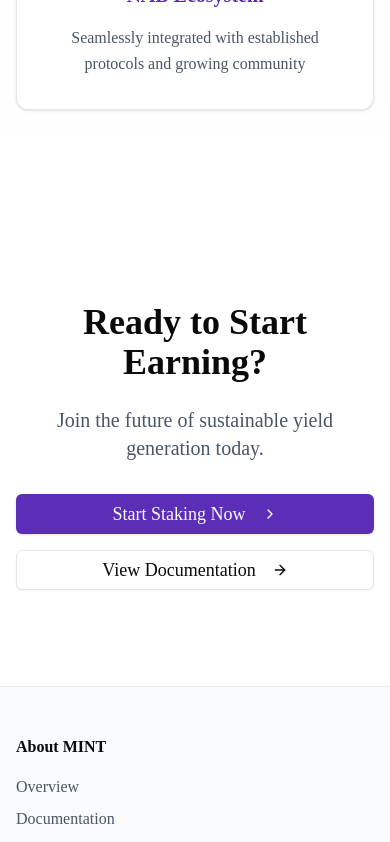
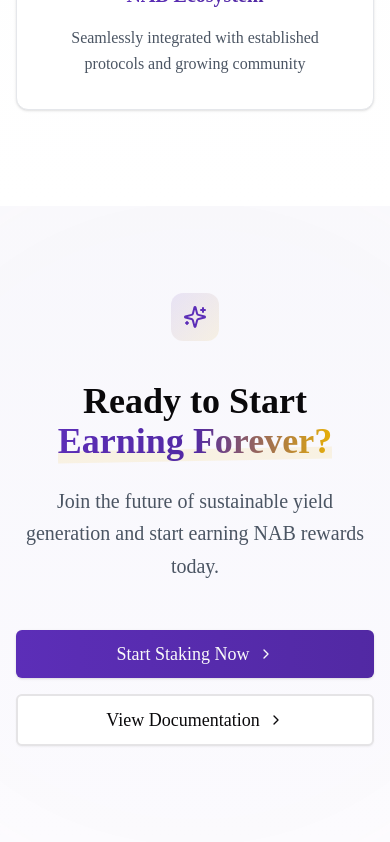
Before and after one commit to skyf0xx/mint, a Next.js app: page / in a window 390 px wide. Shown: the part 4620-5462 px from the top of the page. Built offline with nearby package versions, Linux system fonts and the light colour scheme.

Commit message:
style: call to action

```diff
--- a/sections/cta.tsx
+++ b/sections/cta.tsx
@@ -1,31 +1,78 @@
 import { Button } from '@/components/ui/button';
-import { ChevronRight, ArrowRight } from 'lucide-react';
+import { motion } from 'framer-motion';
+import { ChevronRight, Sparkles } from 'lucide-react';
 
 const CTA = () => {
     return (
-        <section className="py-24 container mx-auto px-4 text-center">
-            <div className="max-w-2xl mx-auto">
-                <h2 className="text-4xl font-bold mb-6">
-                    Ready to Start Earning?
+        <section className="relative py-24 overflow-hidden">
+            {/* Decorative background elements */}
+            <div className="absolute inset-0 bg-gradient-to-b from-gray-50/50 to-transparent" />
+            <div className="absolute top-1/2 left-1/2 -translate-x-1/2 -translate-y-1/2 w-[800px] h-[800px] bg-primary/5 rounded-full blur-3xl opacity-50" />
+
+            <motion.div
+                className="container relative mx-auto px-4"
+                initial={{ opacity: 0, y: 20 }}
+                whileInView={{ opacity: 1, y: 0 }}
+                viewport={{ once: true }}
+                transition={{ duration: 0.6 }}
+            >
+                <div className="max-w-2xl mx-auto text-center">
+                    {/* Floating sparkle icon */}
+                    <motion.div
+                        className="inline-block mb-6"
+                        animate={{ y: [0, -10, 0] }}
+                        transition={{
+                            duration: 2,
+                            repeat: Infinity,
+                            ease: 'easeInOut',
+                        }}
+                    >
+                        <div className="p-3 rounded-xl bg-gradient-to-br from-primary/10 to-accent/10">
+                            <Sparkles className="w-6 h-6 text-primary" />
+                        </div>
+                    </motion.div>
+
+                    <h2 className="text-4xl md:text-5xl font-bold mb-6">
+                        Ready to Start{' '}
+                        <span className="relative">
+                            <span className="relative z-10 bg-clip-text text-transparent bg-gradient-to-r from-primary via-primary-600 to-accent">
+                                Earning Forever?
+                            </span>
+                            <span className="absolute inset-x-0 bottom-0 h-3 bg-accent/10 -rotate-1" />
+                        </span>
                     </h2>
-                <p className="text-xl text-gray-600 mb-8">
-                    Join the future of sustainable yield generation today.
+
+                    <p className="text-xl text-gray-600 mb-12 leading-relaxed">
+                        Join the future of sustainable yield generation and
+                        start earning NAB rewards today.
                     </p>
+
                     <div className="flex flex-col sm:flex-row gap-4 justify-center">
-                    <Button size="lg" className="text-lg px-8 group">
+                        <Button
+                            size="lg"
+                            className="text-lg px-8 py-6 group relative overflow-hidden bg-gradient-to-r from-primary to-primary-600 hover:from-primary-600 hover:to-primary transition-all duration-500"
+                        >
+                            <span className="relative z-10 flex items-center">
                                 Start Staking Now
                                 <ChevronRight className="ml-2 group-hover:translate-x-1 transition-transform" />
+                            </span>
+                            <span className="absolute inset-0 bg-gradient-to-r from-accent to-accent-600 opacity-0 group-hover:opacity-100 transition-opacity duration-500" />
                         </Button>
+
                         <Button
                             variant="outline"
                             size="lg"
-                        className="text-lg px-8 group"
+                            className="text-lg px-8 py-6 group border-2 hover:border-primary/50 transition-colors duration-300 relative overflow-hidden"
                         >
+                            <span className="relative z-10 flex items-center">
                                 View Documentation
-                        <ArrowRight className="ml-2 group-hover:translate-x-1 transition-transform" />
+                                <ChevronRight className="ml-2 group-hover:translate-x-1 transition-transform" />
+                            </span>
+                            <span className="absolute inset-0 bg-gradient-to-r from-primary/5 to-accent/5 opacity-0 group-hover:opacity-100 transition-opacity duration-300" />
                         </Button>
                     </div>
                 </div>
+            </motion.div>
         </section>
     );
 };
```
Lines whose indentation alone changed are shown as unchanged.
